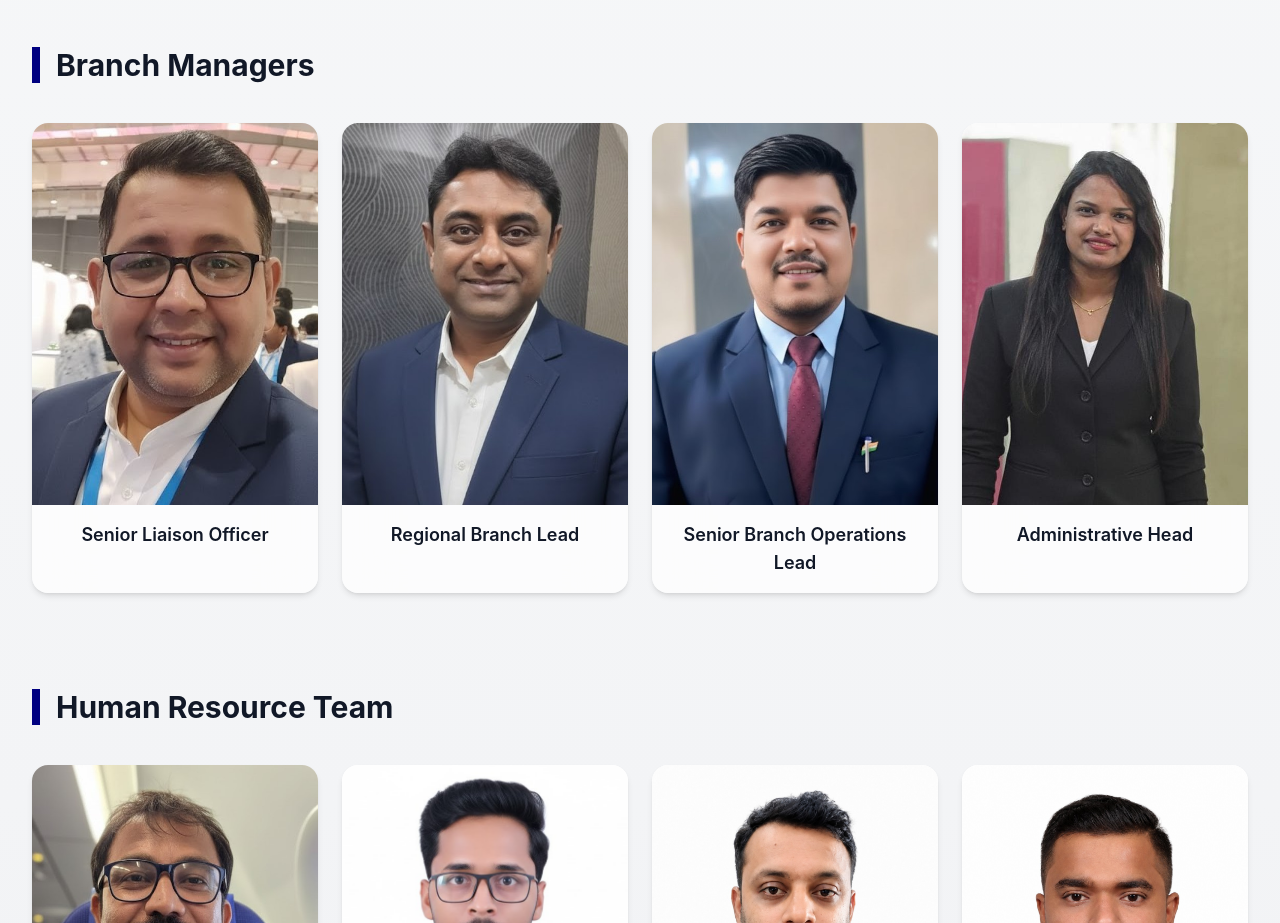
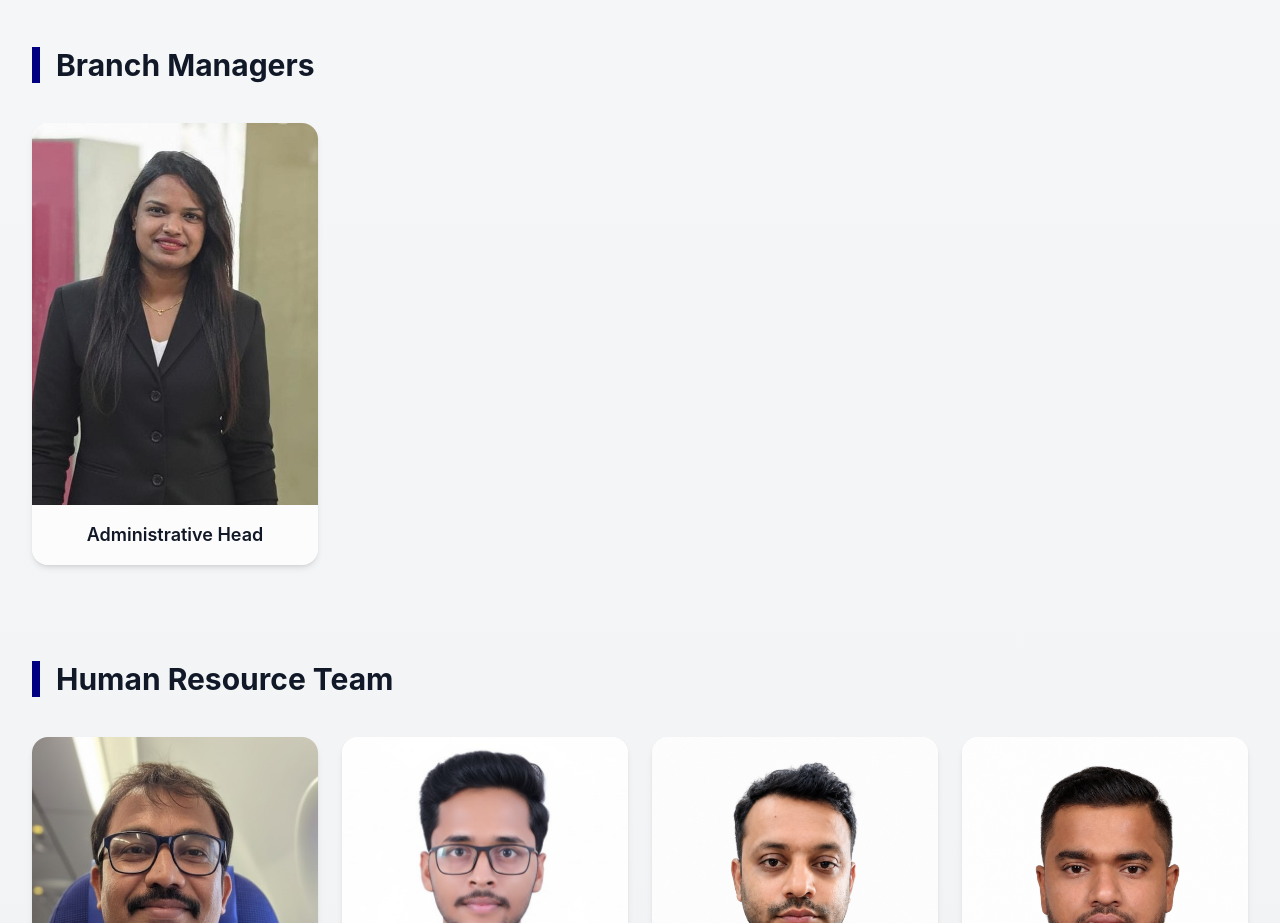
Before and after one commit to utkalgrouptech/UtkalGroup-Web, a Next.js app: page /team in a window 1280 px wide. Shown: the part 1360-2283 px from the top of the page. Built offline with nearby package versions, Linux system fonts and the light colour scheme.

Commit message:
updated project

```diff
--- a/src/Components/Team/Teamsection.tsx
+++ b/src/Components/Team/Teamsection.tsx
@@ -45,9 +45,9 @@ export default function Team() {
   ];
 
   const branchManagers = [
-    { id: 1, name: "Senior Liaison Officer", image: team5 },
-    { id: 2, name: "Regional Branch Lead", image: team6 },
-    { id: 3, name: "Senior Branch Operations Lead", image: team7 },
+    // { id: 1, name: "Senior Liaison Officer", image: team5 },
+    // { id: 2, name: "Regional Branch Lead", image: team6 },
+    // { id: 3, name: "Senior Branch Operations Lead", image: team7 },
     { id: 4, name: "Administrative Head", image: team8 },
   ];
 
```
Also changed, not shown: src/Components/Home/Inovation.tsx (line endings or trailing spaces).
